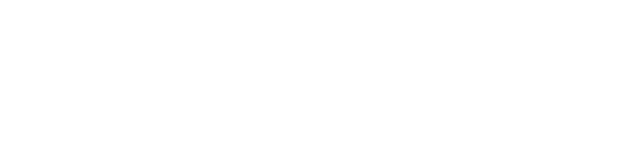
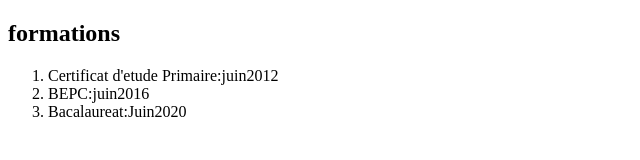
Before and after one commit to Bbksteven/git-mon-cv, a plain HTML site: page index.html in a window 1280 px wide. Shown: the whole page, without its empty margins (0-640 px from the left). Drawn offline with Linux system fonts and the light colour scheme.

Commit message:
mise en place de la section formations

```diff
--- a/index.html
+++ b/index.html
@@ -8,6 +8,13 @@
     <title>Document</title>
 </head>
 <body>
-
+    <section>
+        <h2>formations</h2>
+        <ol>
+            <li>Certificat d'etude Primaire:juin2012</li>
+            <li>BEPC:juin2016</li>
+            <li>Bacalaureat:Juin2020</li>
+        </ol>
+    </section>
 </body>
 </html>
```
